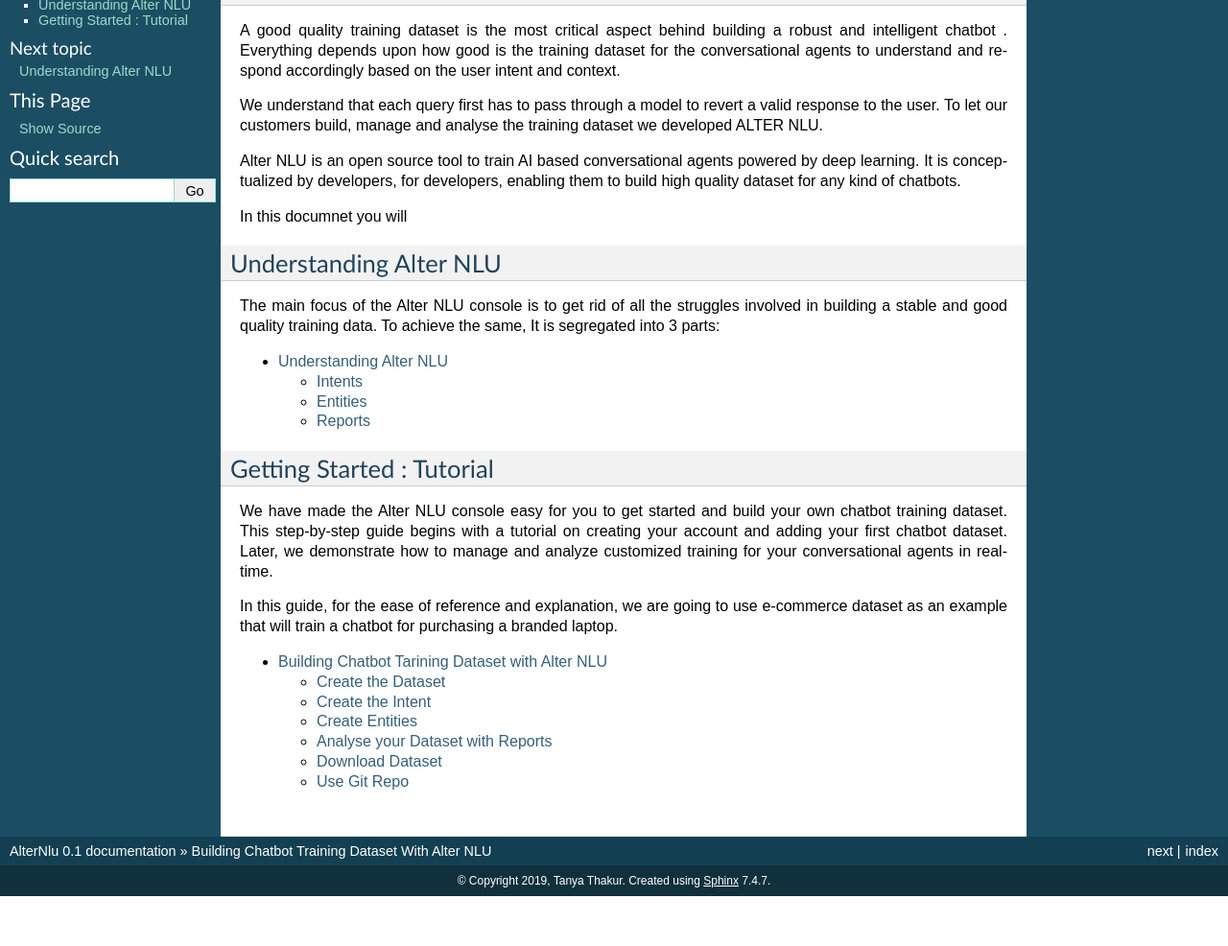
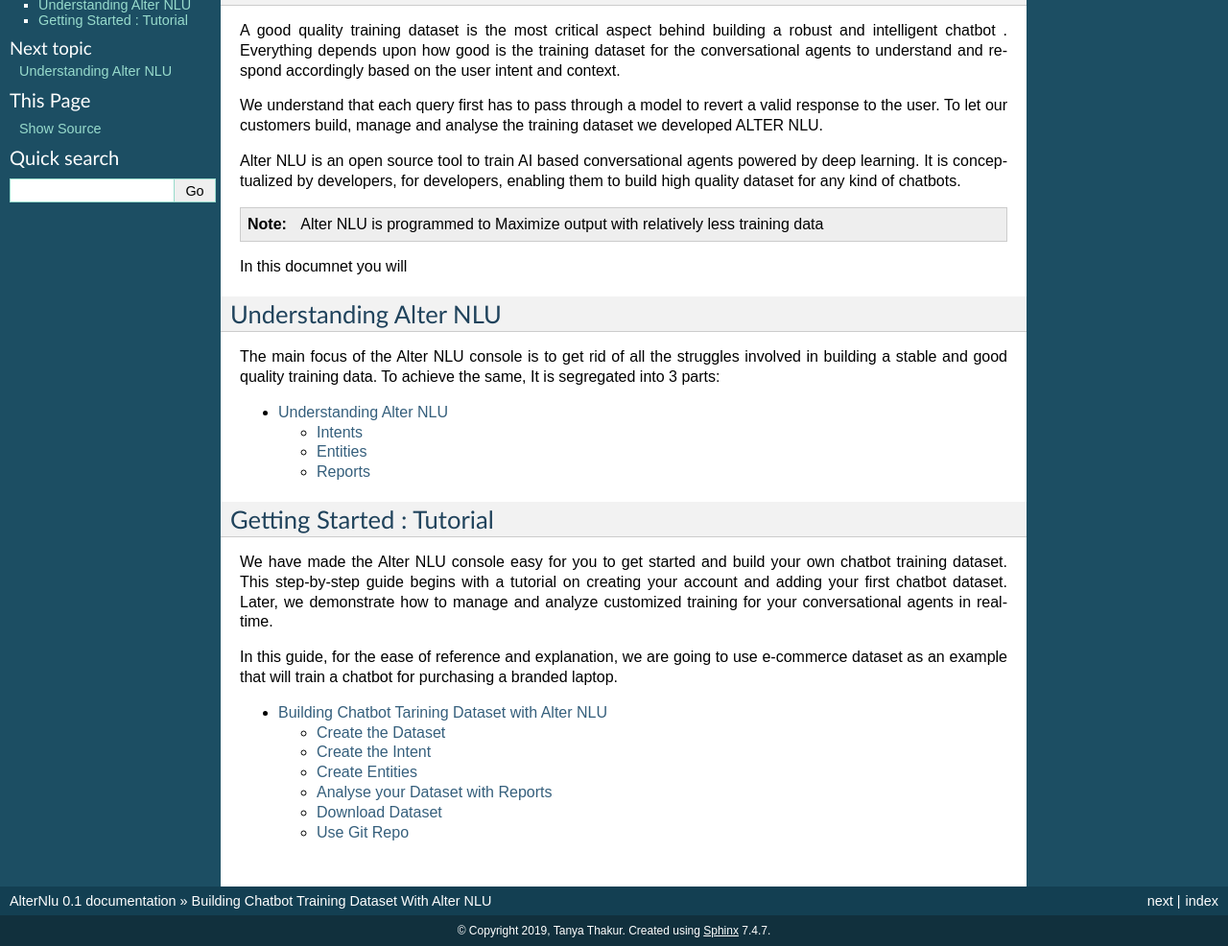
Before and after one commit to thakurtanya/kontikilabsDevelopers, a Sphinx documentation site: the page built from doc/source/index.rst, in a window 1280 px wide, cut to the strip 109-1095 px from the top of the page. Shown: the whole strip at 96% size. Built offline with Sphinx 7.4.7, drawn with Linux system fonts in a browser that asks for light colours; before the commit the page ends 1043 px from its top, so only the background shows below that.

Commit message:
Added structuring to doc

```diff
--- a/doc/source/index.rst
+++ b/doc/source/index.rst
@@ -18,6 +18,9 @@
 We understand that each query first has to pass through a model to revert a valid response to the user. To let our customers build, manage and analyse the training dataset we developed ALTER NLU.
 
 Alter NLU is an open source tool to train AI based conversational agents powered by deep learning. It is conceptualized by developers, for developers, enabling them to build high quality dataset for any kind of chatbots.
+
+.. note::
+   Alter NLU is programmed to Maximize output with relatively less training data
 
 In this documnet you will
 
```
